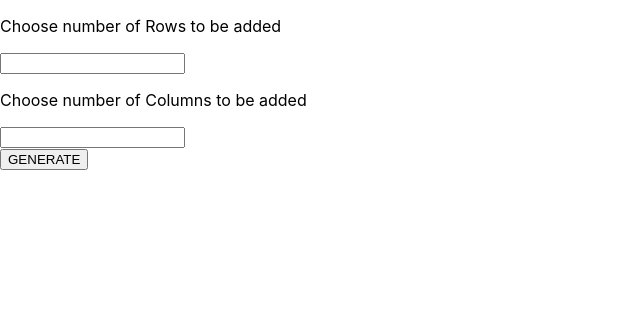
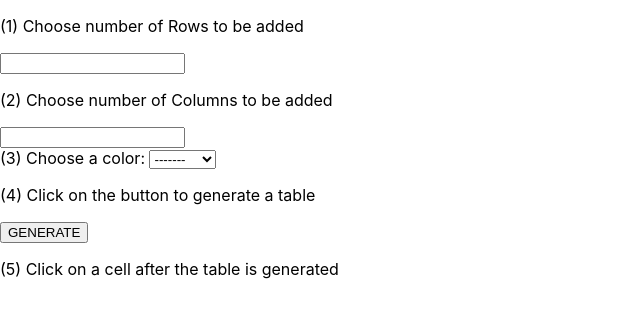
Before and after one commit to chan9367/DOM3React, a React (Create React App) app: page / in a window 1280 px wide. Shown: the top 318 px of the page, without its empty margins (0-640 px from the left). Built offline with nearby package versions, Linux system fonts and the light colour scheme.

Commit message:
added color on click function

```diff
--- a/src/App.js
+++ b/src/App.js
@@ -16,6 +16,7 @@ class App extends Component {
       rows: 0,
       update: false,
       click: 1,
+      color:"",
     };
     this.clearStates = this.clearStates.bind(this);
   }
@@ -57,7 +58,7 @@ class App extends Component {
   generateTable = () =>{
     if(!this.state.update)
     {
-      ReactDOM.render((<Table columns={this.state.columns} rows={this.state.rows}/>),
+      ReactDOM.render((<Table color={this.state.color} columns={this.state.columns} rows={this.state.rows}/>),
       document.getElementById("table-container"));
     }
     else{
@@ -103,15 +104,34 @@ class App extends Component {
     this.setState({
       [event.target.name]: event.target.value
     });
-
   }
+  handleColor = (event) => {
+    this.setState({color: event.target.value});
+    //add something to pass through the color?
+}
   render(){
     return (
       <>
-        <div><p>Choose number of Rows to be added</p><input type="text" name="AddRows" onChange={this.handleChange}></input></div>
-        <div><p>Choose number of Columns to be added</p><input  type="text" name="AddColumns" onChange={this.handleChange}></input></div>
+
+        <div><p>(1) Choose number of Rows to be added</p><input type="text" name="AddRows" onChange={this.handleChange}></input></div>
+        <div><p> (2) Choose number of Columns to be added</p><input  type="text" name="AddColumns" onChange={this.handleChange}></input></div>
         <div>
-        <button
+        <div>
+         <label> (3) Choose a color: </label>
+            <select name="color" onChange={this.handleColor}>
+                <option value="">-------</option>
+                <option value="red">Red</option>
+                <option value="orange">Orange</option>
+                <option value="yellow">Yellow</option>
+                <option value="green">Green</option>
+                <option value="blue">Blue</option>
+                <option value="purple">Purple</option>
+            </select>
+            {console.log("current picked color: "+this.state.color)}
+
+
+        </div>
+        <p>(4) Click on the button to generate a table</p><button
             className="button-add"
             onClick={() => {
                       this.changeStates();
@@ -122,6 +142,7 @@ class App extends Component {
 
         <div id="table-container">
         </div>
+        <p>(5) Click on a cell after the table is generated</p>
       </>
 
     );
--- a/src/Components/Table.js
+++ b/src/Components/Table.js
@@ -8,7 +8,7 @@ class Table extends Component {
         this.state= {
             columns: this.props.columns,
             rows: this.props.rows,
-            color: "",
+            color: this.props.color,
           }
      }
 
@@ -18,7 +18,7 @@ class Table extends Component {
         for(let i = 0; i < this.state.rows; i++)
         {
 
-            outputRows.push(<TableRow rowNum={i} columns={this.state.columns}/>);
+            outputRows.push(<TableRow color={this.props.color} rowNum={i} columns={this.state.columns}/>);
         }
 
         ReactDOM.render((outputRows),
@@ -26,28 +26,11 @@ class Table extends Component {
 
     }
 
-    handleColor = (event) => {
-        this.setState({color: event.target.value})
-
-
-    }
 
     render(){
         return(
             <>
-        <div>
-         <label>Choose a color: </label>
-            <select name="color" onChange={this.handleColor}>
-                <option value="">-------</option>
-                <option value="red">Red</option>
-                <option value="orange">Orange</option>
-                <option value="yellow">Yellow</option>
-                <option value="green">Green</option>
-                <option value="blue">Blue</option>
-                <option value="purple">Purple</option>
-            </select>
-            {console.log("current picked color: "+this.state.color)}
-        </div>
+
                 <div className="table">
 
                 </div>
--- a/src/Components/TableCell.js
+++ b/src/Components/TableCell.js
@@ -4,8 +4,15 @@ class TableCell extends Component {
     constructor(props){
         super(props);
         this.state={
-            color: "",
+            color: this.props.color,
         };
+     }
+
+
+    changeColor = (event) =>{
+        this.setState({color: this.props.color});
+        event.target.style.backgroundColor = this.props.color;
+        console.log("you clicked: "+this.props.color);
     }
 
     render(){
@@ -13,7 +20,7 @@ class TableCell extends Component {
             <table>
                 <tbody>
                     <tr>
-                    <td className="table-cell"></td>
+                        <td style={{background: "white"}} className="table-cell" onClick={this.changeColor}></td>
                     </tr>
 
                 </tbody>
--- a/src/Components/TableRow.js
+++ b/src/Components/TableRow.js
@@ -8,6 +8,7 @@ class TableRow extends Component {
         this.state={
             rowNum: this.props.rowNum,
             cells: this.props.columns,
+            color: this.props.color,
         };
      }
 
@@ -17,7 +18,7 @@ class TableRow extends Component {
 
         for(let i = 0; i < this.state.cells; i++)
         {
-            outputCells.push(<TableCell/>);
+            outputCells.push(<TableCell color={this.props.color}/>);
         }
 
         ReactDOM.render((outputCells),
```
Lines whose indentation alone changed are shown as unchanged.
